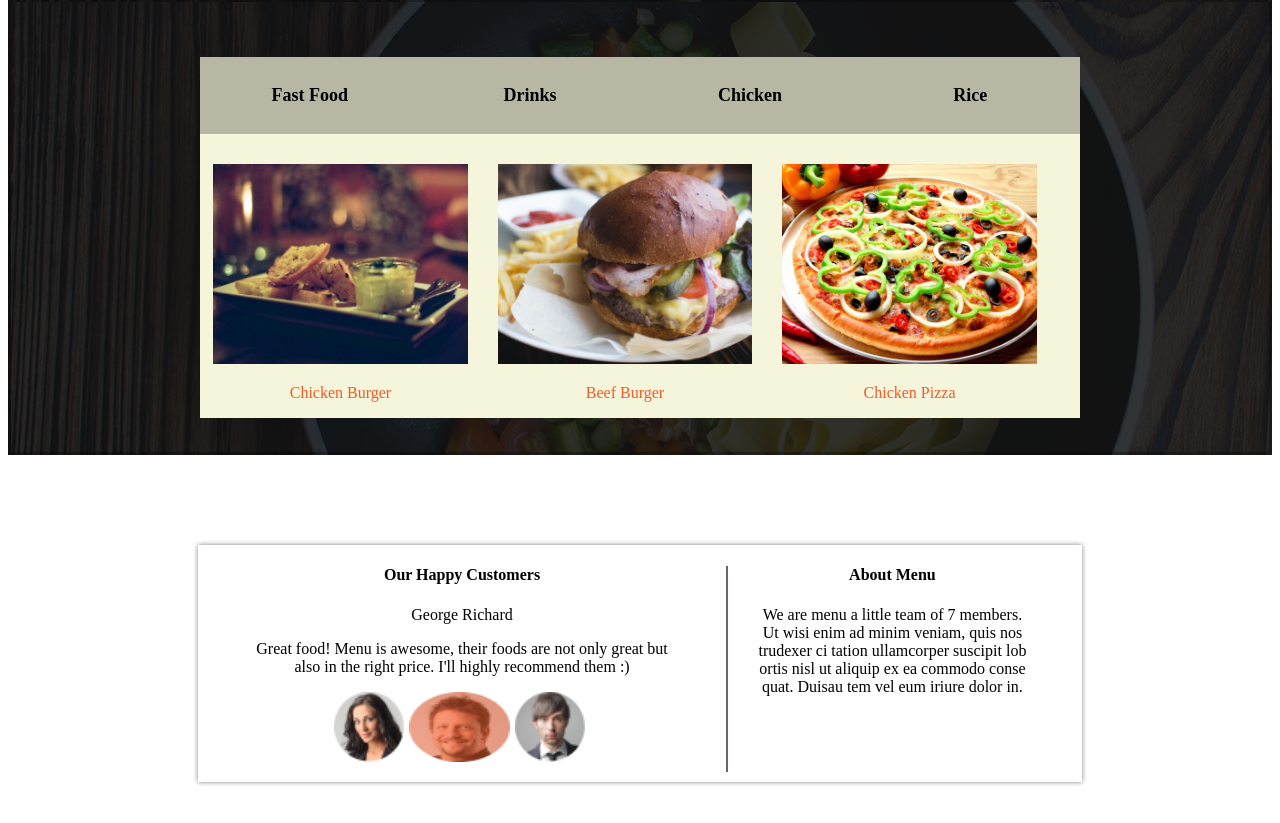
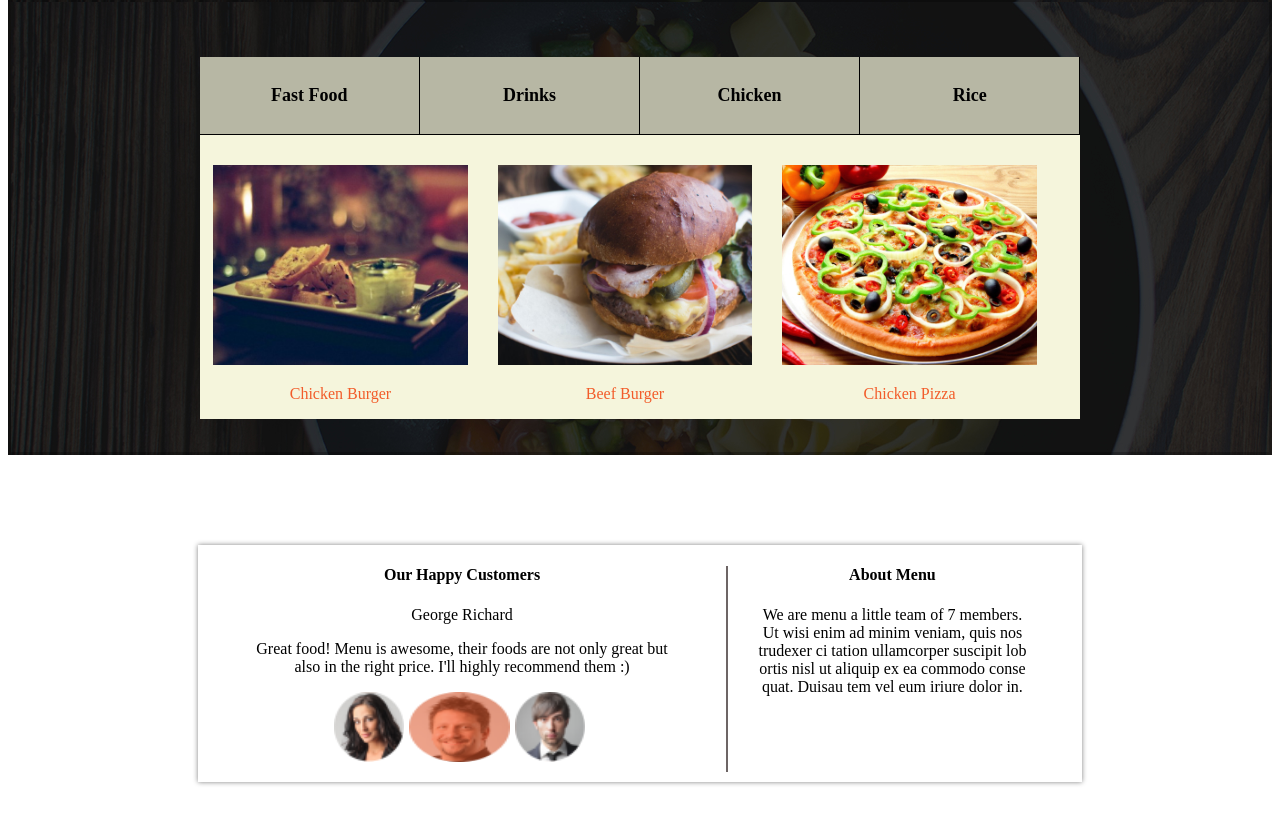
Before and after one commit to KyleTrippK/Anitas-Kitchen, a plain HTML site: page index.html in a window 1280 px wide. Shown: the part 1408-2231 px from the top of the page. Drawn offline with Linux system fonts and the light colour scheme.

```diff
--- a/index.css
+++ b/index.css
@@ -125,10 +125,13 @@
     padding: 10px;
     font-weight: bold;
     font-size: 18px;
+    border-right: solid black 1px;
+    border-bottom: solid black 1px;
 }
 .foodtypes:hover {
     background-color: whitesmoke;
     color: #F25C2A;
+    border: unset;
 }
 /*.food-div>div {
     text-align: center;
```
